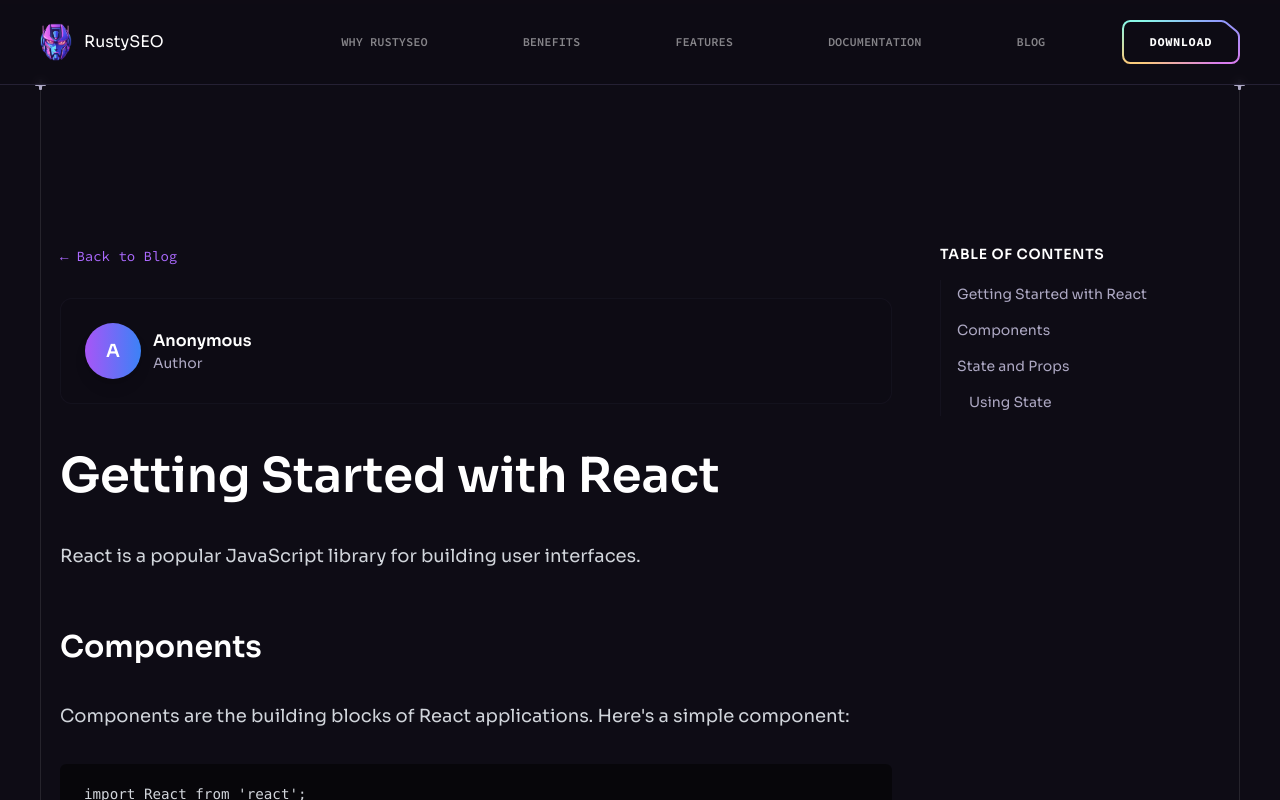
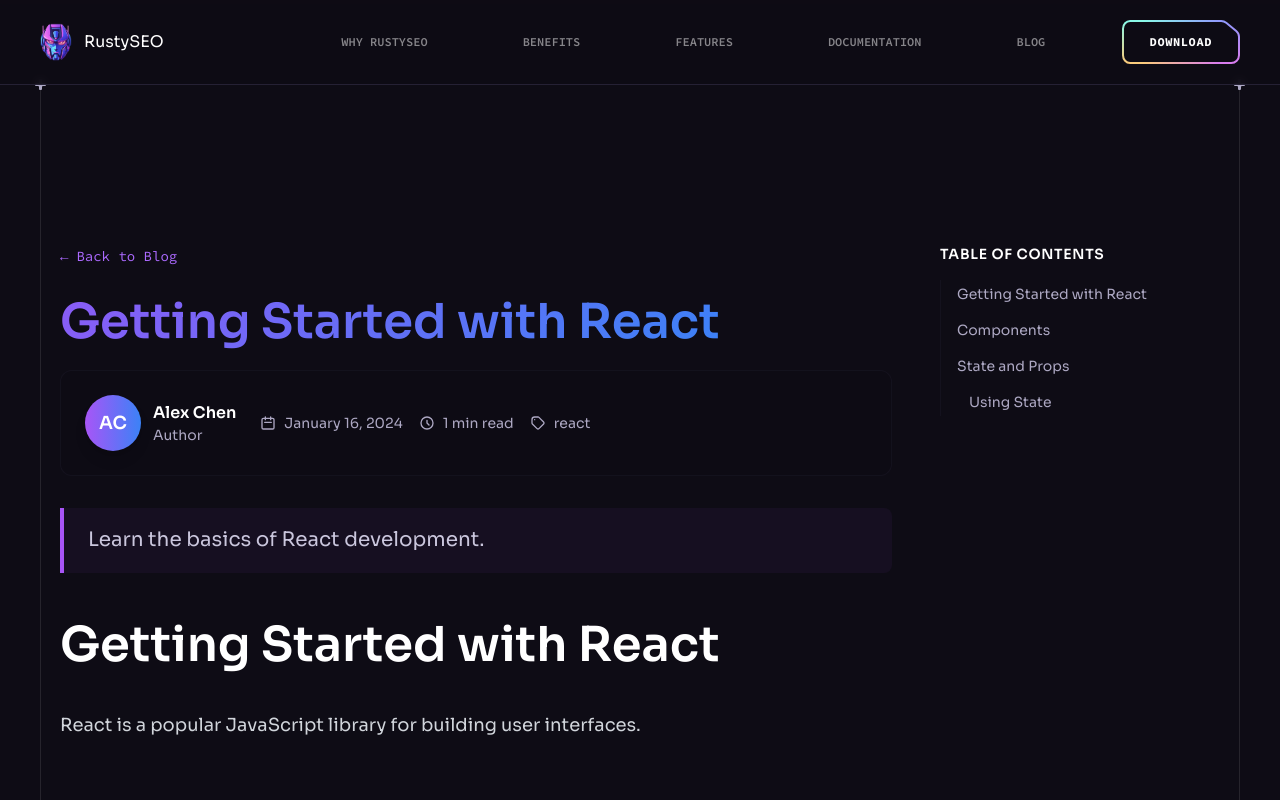
Before and after one commit to mascanho/RustyLanding, a React (Vite) app: page /blog/getting-started-react in a window 1280 px wide. Shown: the top 800 px of the page. Built offline with nearby package versions, Linux system fonts and the light colour scheme; no server answers.

Commit message:
Update BlogPost.jsx

```diff
--- a/src/components/BlogPost.jsx
+++ b/src/components/BlogPost.jsx
@@ -42,21 +42,47 @@ const components = {
   video: (props) => <BlogVideo {...props} />,
 };
 
+const blogData = {
+  'hello-world': {
+    title: 'Hello World',
+    date: '2024-01-15',
+    author: 'Marco Santos',
+    tags: ['introduction', 'mdx', 'blog'],
+    excerpt: 'Welcome to our blog! This is first post.',
+    cover: ''
+  },
+  'getting-started-react': {
+    title: 'Getting Started with React',
+    date: '2024-01-16',
+    author: 'Alex Chen',
+    tags: ['react', 'javascript', 'tutorial'],
+    excerpt: 'Learn the basics of React development.',
+    cover: ''
+  }
+};
+
 const BlogPost = () => {
   const { slug } = useParams();
   const [PostComponent, setPostComponent] = useState(null);
-  const [frontmatter, setFrontmatter] = useState({});
   const [headings, setHeadings] = useState([]);
   const [readingProgress, setReadingProgress] = useState(0);
   const [activeHeading, setActiveHeading] = useState('');
   const contentRef = useRef(null);
+
+  const frontmatter = blogData[slug] || {
+    title: 'Post Not Found',
+    author: 'Anonymous',
+    date: '',
+    tags: [],
+    excerpt: 'This post could not be found.',
+    cover: ''
+  };
 
   useEffect(() => {
     const loadPost = async () => {
       try {
         const module = await import(`../blog/${slug}.mdx`);
         setPostComponent(() => module.default);
-        setFrontmatter(module.frontmatter || {});
       } catch (error) {
         console.error('Error loading blog post:', error);
       }
@@ -68,25 +94,6 @@ const BlogPost = () => {
   useEffect(() => {
     const extractHeadings = () => {
       if (!contentRef.current) return;
-
-      // Filter out any text nodes that contain frontmatter
-      const textNodes = contentRef.current.querySelectorAll('*');
-      textNodes.forEach(node => {
-        if (node.textContent && (
-          node.textContent.includes('title:') ||
-          node.textContent.includes('date:') ||
-          node.textContent.includes('author:') ||
-          node.textContent.includes('excerpt:')
-        )) {
-          // Hide elements that contain frontmatter data
-          if (node.textContent.trim().startsWith('title:') ||
-              node.textContent.trim().startsWith('date:') ||
-              node.textContent.trim().startsWith('author:') ||
-              node.textContent.trim().startsWith('excerpt:')) {
-            node.style.display = 'none';
-          }
-        }
-      });
 
       const elements = contentRef.current?.querySelectorAll('h1, h2, h3, h4');
 
```
